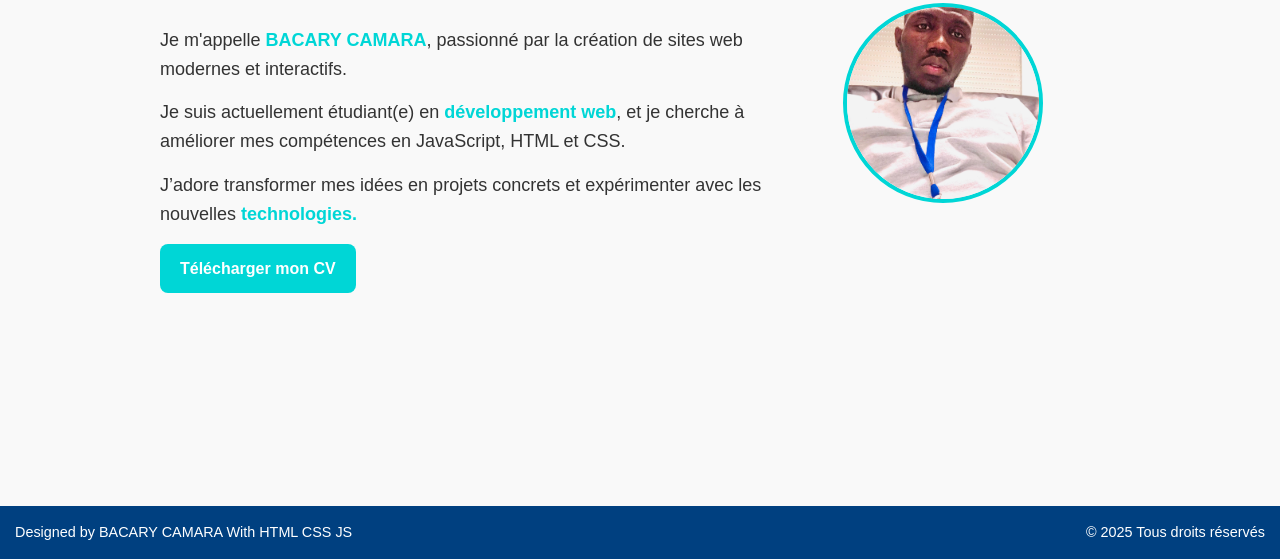
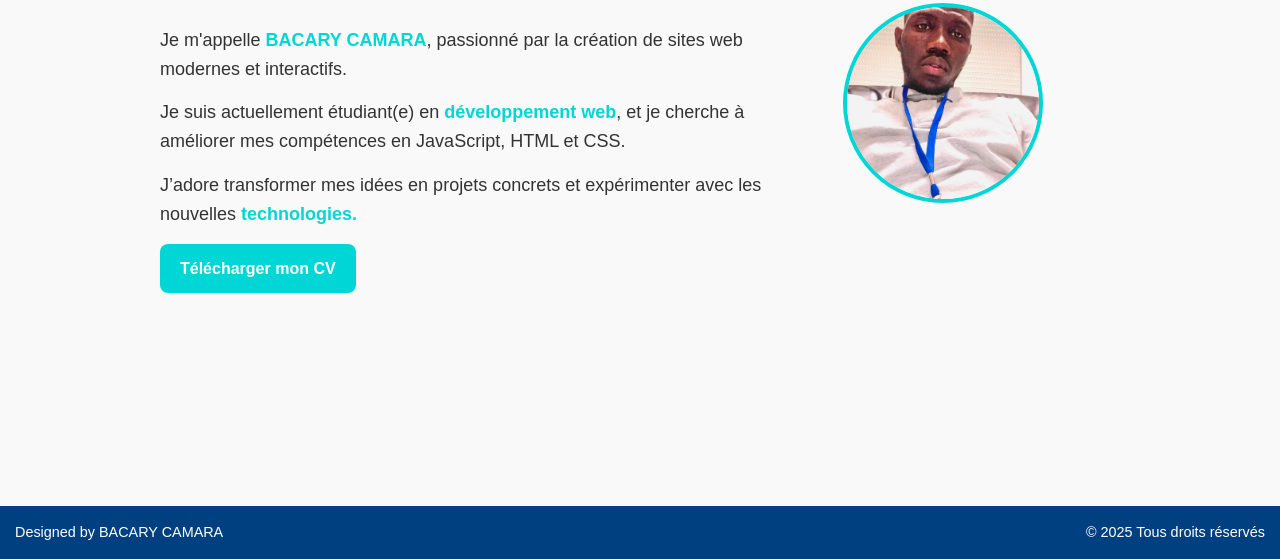
Before and after one commit to bacarycamara/bacarycamara.github.io, a plain HTML site: page apropos.html in a window 1280 px wide. Shown: the part 241-800 px from the top of the page. Drawn offline with Linux system fonts and the light colour scheme.

Commit message:
Update apropos.html

```diff
--- a/apropos.html
+++ b/apropos.html
@@ -37,7 +37,7 @@
     </section>
     <!-- ===== FOOTER ===== -->
     <footer>
-        <p class="gauche">Designed by BACARY CAMARA With HTML CSS JS </p>
+        <p class="gauche">Designed by BACARY CAMARA </p>
         <p>© 2025 Tous droits réservés</p>
     </footer>
 
```
